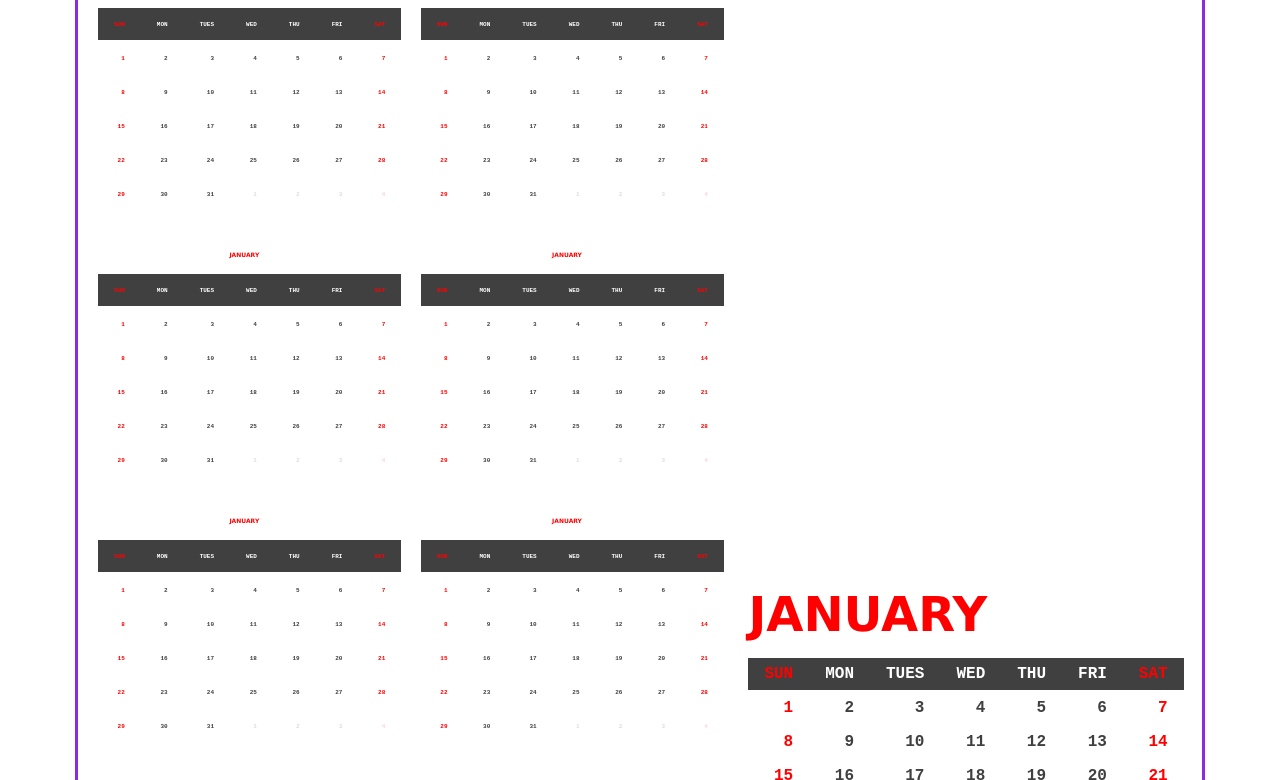
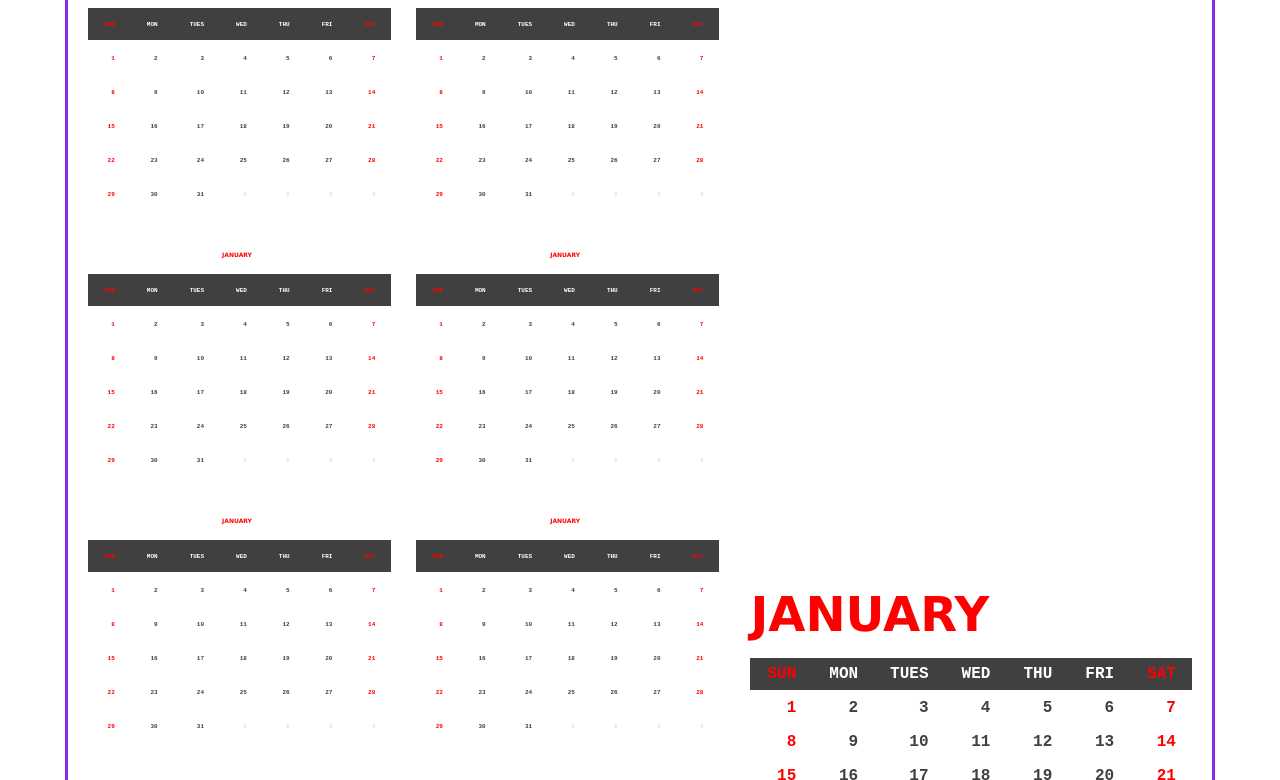
Before and after one commit to zannat20040/Calendar-by-Grib, a plain HTML site: page Calender by Grid/index.html in a window 1280 px wide. Shown: the part 150-930 px from the top of the page. Drawn offline with Linux system fonts and the light colour scheme.

Commit message:
final commit

```diff
--- a/Calender by Grid/style.css
+++ b/Calender by Grid/style.css
@@ -3,7 +3,7 @@
     padding: 0;
 } */
 body{
-    max-width: 1130px;
+    max-width: 1150px;
     margin: 0 auto;
 }
 .main-container {
```
